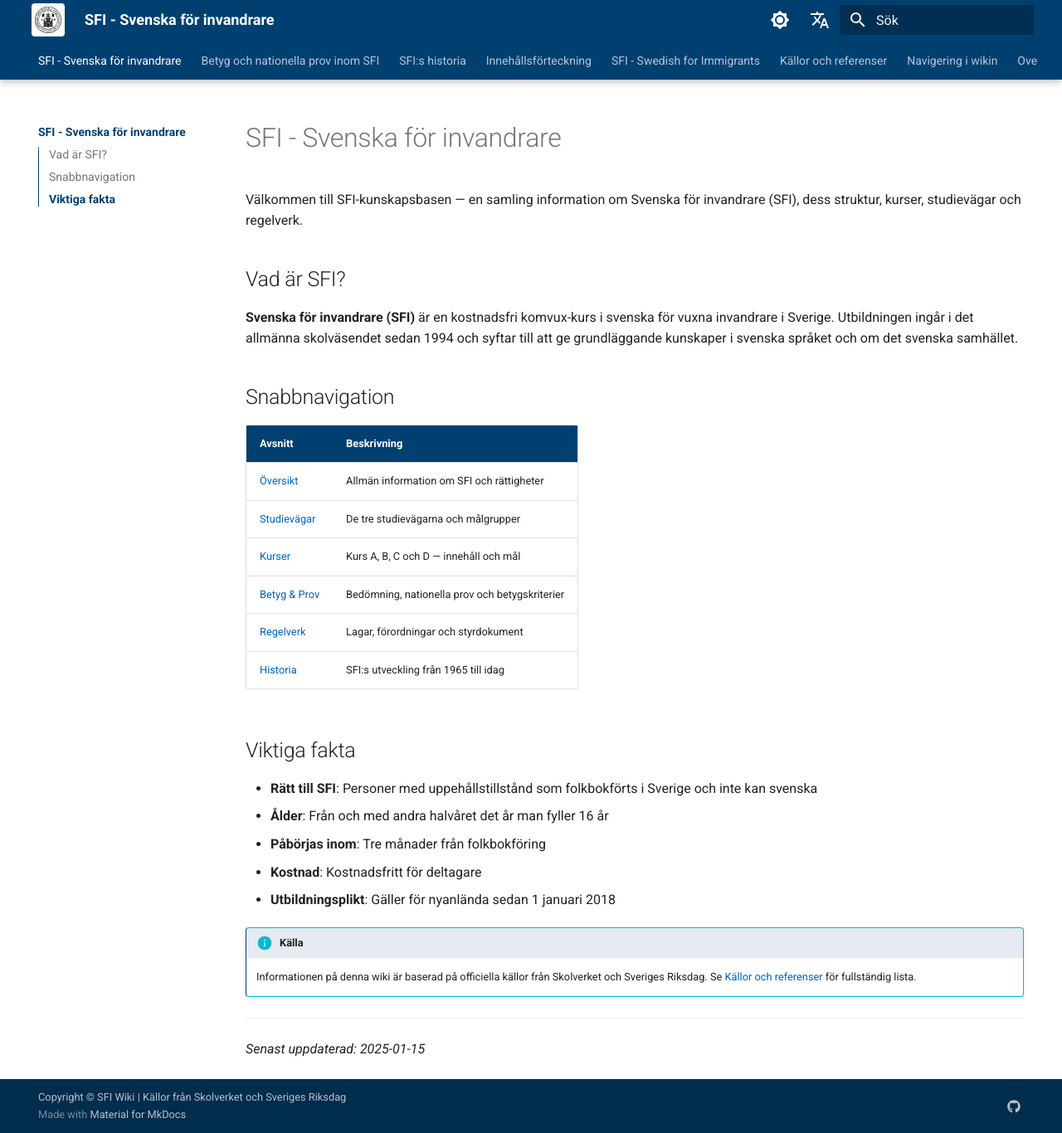
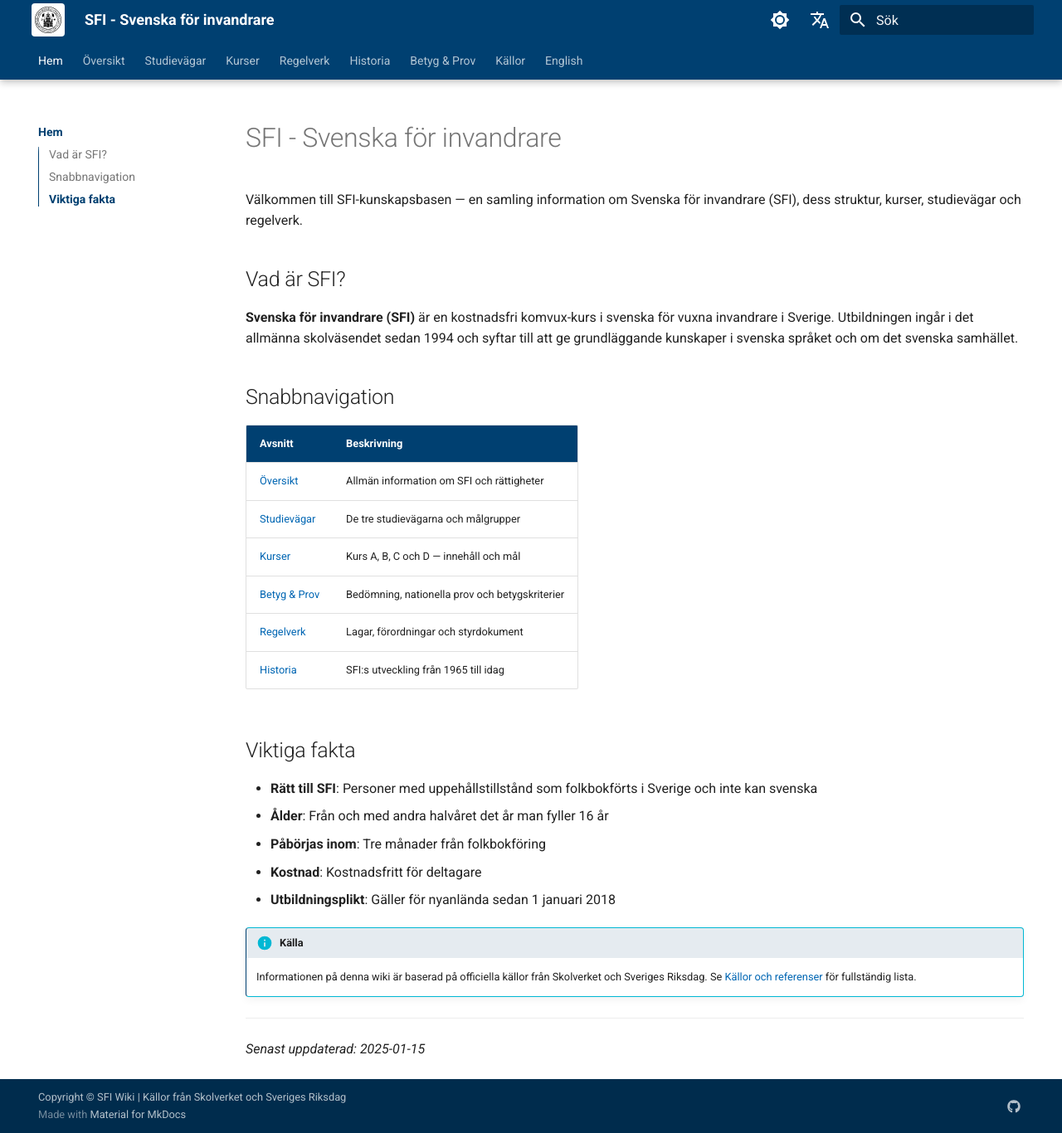
Before and after one commit to ophoria/SFI, an MkDocs documentation site: the page built from docs/index.md, in a window 1280 px wide and 1366 px high. Shown: the whole window at 83% size. Built offline with MkDocs 1.6.1 and Material for MkDocs 9.7.7, drawn with Linux system fonts in a browser that asks for light colours; comment, search, counter and statistics services are not loaded; part of the change alters nothing that is shown.

Commit message:
Add explicit navigation with English language option

```diff
--- a/mkdocs.yml
+++ b/mkdocs.yml
@@ -104,3 +104,19 @@ extra:
           note: Tack för din feedback! Hjälp oss att förbättra.
 
 copyright: Copyright &copy; SFI Wiki | Källor från Skolverket och Sveriges Riksdag
+
+nav:
+  - Hem: index.md
+  - Översikt: oversikt.md
+  - Studievägar: studievagar.md
+  - Kurser:
+    - kurser/index.md
+    - Kurs A: kurser/kurs-a.md
+    - Kurs B: kurser/kurs-b.md
+    - Kurs C: kurser/kurs-c.md
+    - Kurs D: kurser/kurs-d.md
+  - Regelverk: regelverk.md
+  - Historia: historia.md
+  - Betyg & Prov: betyg-och-prov.md
+  - Källor: kallor.md
+  - English: en/index.md
```
